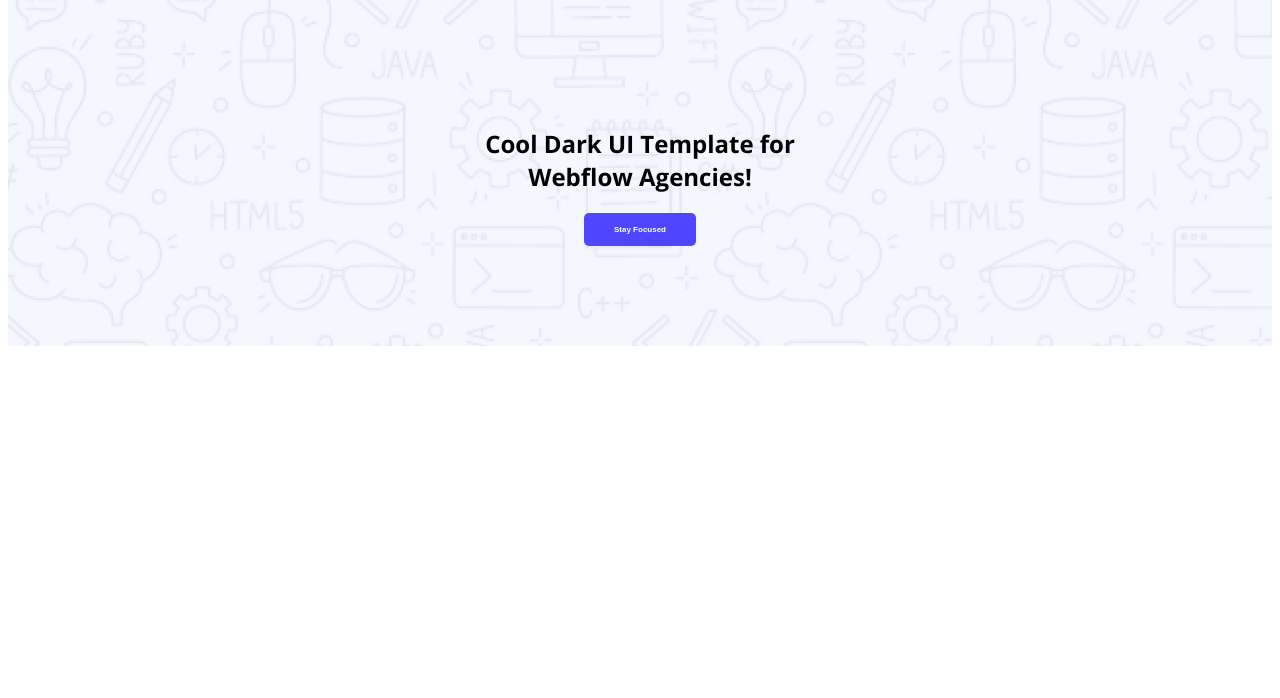
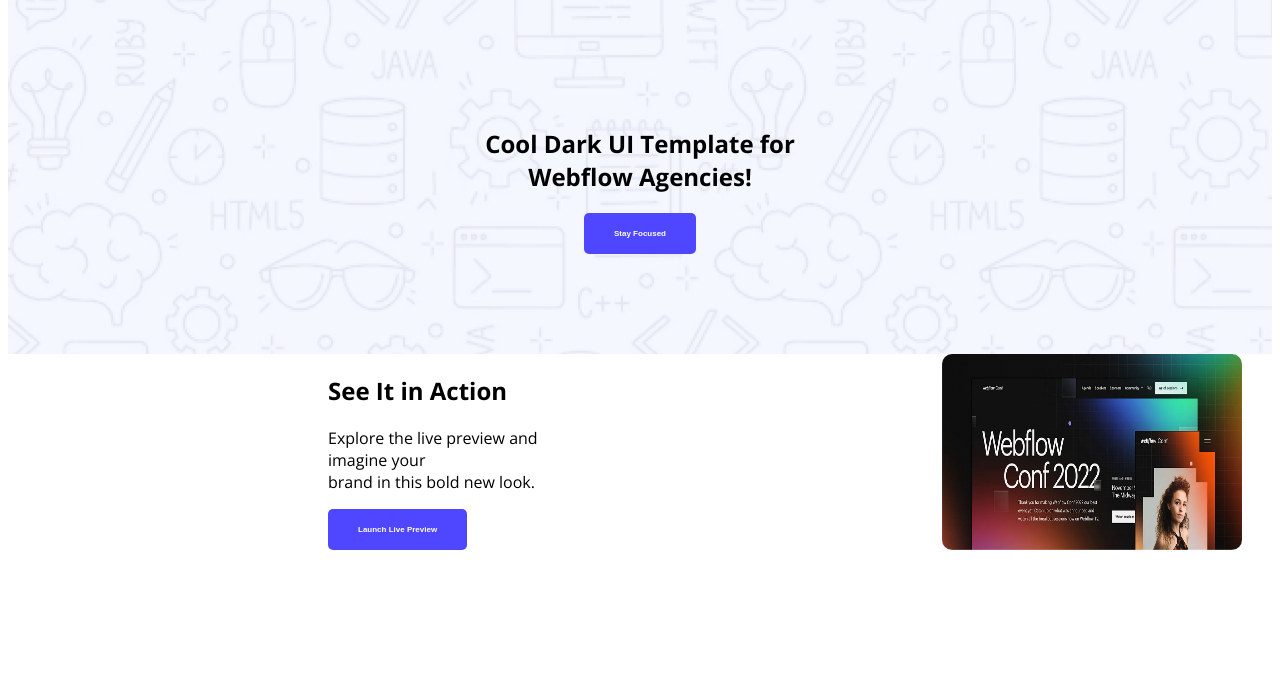
Before and after one commit to yousufhasany/Assigment-1, a plain HTML site: page index.html in a window 1280 px wide. Shown: the part 102-800 px from the top of the page. Drawn offline with nearby package versions, Linux system fonts and the light colour scheme.

Commit message:
second-part

```diff
--- a/index.html
+++ b/index.html
@@ -16,13 +16,23 @@
             <nav>
                 <h3 class="nav-title"><b>Logo</b></h3>
                 <ul></ul>
-                <button id="sign-up-button" class="btn-primary">Sign up</button>
+                <button class="btn-primary">Sign up</button>
             </nav>
             <div class="container">
                 <div class="container-hero">
                     <h1 class="headline-bold">Cool Dark UI Template for<br>Webflow Agencies!</h1>
                     <button class="btn-primary">Stay Focused</button>
                 </div>
+            </div>
+        </section>
+        <section class="pair-content">
+            <div class="banner">
+                <div class="banner-fulldescription">
+                    <h1>See It in Action</h1>
+                    <p class="description">Explore the live preview and imagine your <br> brand in this bold new look.</p>
+                    <button class="btn-primary">Launch Live Preview</button>
+                </div>
+                <img class="banner-profile" src="Assets/wc-big.png" alt="">
             </div>
         </section>
         <main>
--- a/style/style.css
+++ b/style/style.css
@@ -9,7 +9,7 @@ nav{
     font-weight: bold;
     font-size: 8px;
     color: white;
-    padding: 12px 30px;
+    padding: 16px 30px;
     border-radius: 5px;
     border: none;
 }
@@ -40,3 +40,14 @@ nav{
 .use-bg{
     background-image: url(../Assets/Hero-bg.png);
 }
+.banner{
+    display: flex;
+    justify-content: space-between;
+    margin: 0 30px 0 320px;
+}
+.banner-profile{
+    width: 300px;
+    height: 2000;
+    border-radius: 10px;
+    margin-left: 400px;
+}
```
